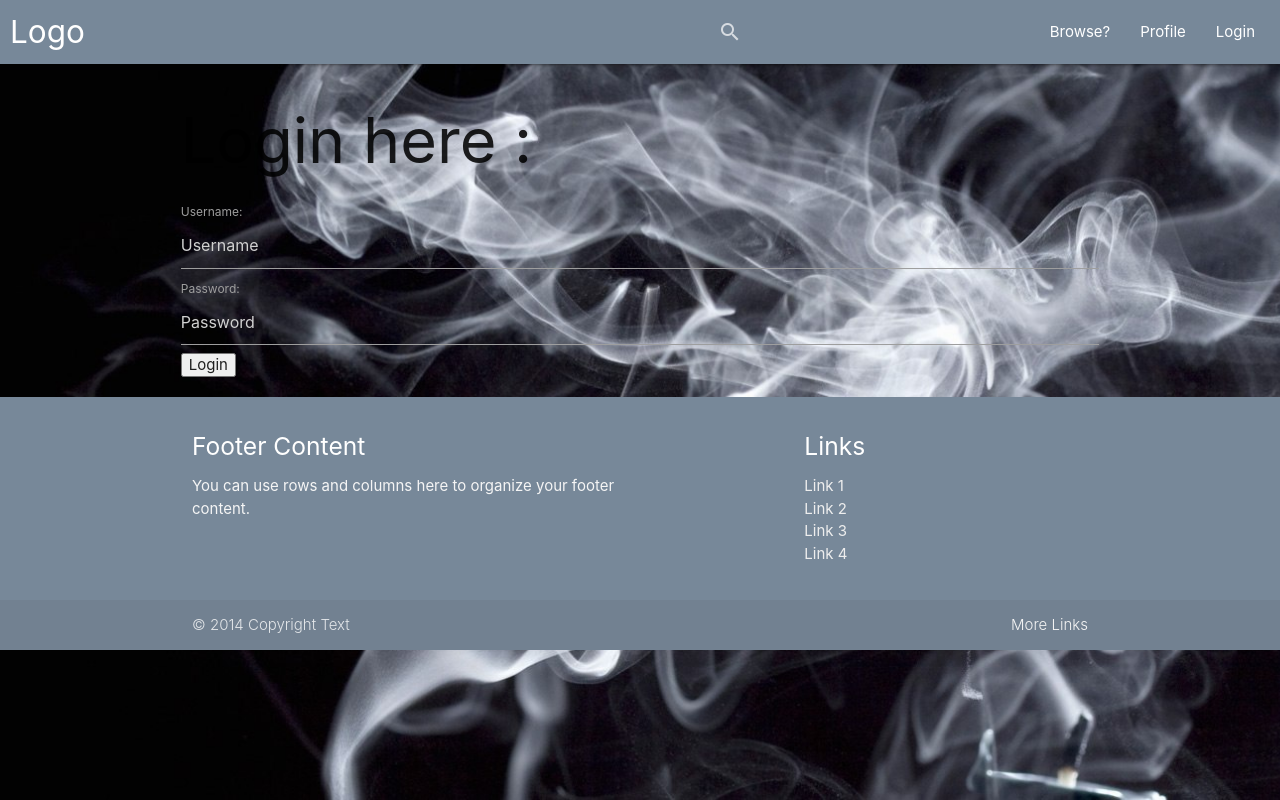
After one commit to ravella2/vapyr, a Django app: page /user_login in a window 1280 px wide. The commit adds this page. Run offline with Django 3.2, Linux system fonts and the light colour scheme; some libraries are stand-ins or nearby versions.

Commit message:
added user login

```diff
--- a/vapyr/settings.py
+++ b/vapyr/settings.py
@@ -17,6 +17,9 @@ BASE_DIR = os.path.dirname(os.path.dirname(os.path.abspath(__file__)))
 TEMPLATE_DIR = os.path.join(BASE_DIR,'vapyr_app/templates')
 STATIC_DIR = os.path.join(BASE_DIR,'vapyr_app/static')
 MEDIA_DIR = os.path.join(BASE_DIR,'vapyr_app/media')
+TEMPLATE_DIR = os.path.join(BASE_DIR,'auth_app/templates')
+STATIC_DIR = os.path.join(BASE_DIR,'auth_app/static')
+MEDIA_DIR = os.path.join(BASE_DIR,'auth_app/media')
 
 # Quick-start development settings - unsuitable for production
 # See https://docs.djangoproject.com/en/2.0/howto/deployment/checklist/
@@ -124,5 +127,6 @@ STATIC_URL = '/static/'
 STATICFILES_DIRS = [STATIC_DIR,]
 MEDIA_ROOT = MEDIA_DIR
 MEDIA_URL = '/media/'
-
+LOGIN_URL = '/vapyr_app/user_login/'
+LOGOUT_URL = '/vapyr_app/user_logout/'
 CORS_ORIGIN_ALLOW_ALL = True
--- a/vapyr_app/templates/vapyr_app/index.html
+++ b/vapyr_app/templates/vapyr_app/index.html
@@ -37,6 +37,11 @@
                 <ul class="right">
                     <li><a href="#">Browse?</a></li>
                     <li><a href="user/{{user}}">Profile</a></li>
+                    {% if user.is_authenticated %}
+                    <li><a href="{% url 'user_logout' %}">Logout</a></li>
+                    {% else %}
+                    <li><a class="navbar-link" href="{% url 'user_login' %}">Login</a></li>
+                {% endif %}
                 </ul>
             </div>
         </nav>
--- /dev/null
+++ b/vapyr_app/templates/vapyr_app/login.html
@@ -0,0 +1,17 @@
+{% extends 'vapyr_app/index.html' %}
+{% block content %}
+<div class="container">
+    <div class="row">
+    <h1>Login here :</h1>
+        <form method="post" action="{% url 'user_login' %}">
+        {% csrf_token %}
+        {# A more "HTML" way of creating the login form#}
+        <label for="username">Username:</label>
+        <input type="text" name="username" placeholder="Username">
+        <label for="password">Password:</label>
+        <input type="password" name="password" placeholder="Password">
+        <input type="submit" name="" value="Login">
+        </form>
+    </div>
+    </div>
+{% endblock %}
--- a/vapyr_app/urls.py
+++ b/vapyr_app/urls.py
@@ -4,5 +4,8 @@ from . import views
 
 urlpatterns = [
     path('', views.index, name='index'),
-    path('user/<username>/', views.show, name='show')
+    path('user/<username>/', views.show, name='show'),
+    path('user_login', views.user_login, name='user_login'),
+    path('logout', views.user_logout, name='user_logout'),
+    path('special',views.special, name='special'),
 ]
--- a/vapyr_app/views.py
+++ b/vapyr_app/views.py
@@ -1,7 +1,11 @@
 from django.shortcuts import render, redirect
 from .models import Game, UserProfile, JoinTable
+from vapyr_app.forms import UserForm, UserProfileForm
 from django.contrib.auth.models import User
 import requests
+from django.http import HttpResponse, HttpResponseRedirect
+from django.contrib.auth.decorators import login_required
+from django.contrib.auth import authenticate, login, logout
 
 # Create your views here.
 
@@ -13,3 +17,50 @@ def show(request, username):
     profile = UserProfile.objects.get(user_id=user)
     games = JoinTable.objects.filter(userKey=profile)
     return render(request, 'vapyr_app/profile.html', {'user':user, 'games':games, 'profile':profile})
+@login_required
+def special(request):
+    return HttpResponse("You are logged in !")
+@login_required
+def user_logout(request):
+    logout(request)
+    return redirect('index')
+
+def register(request):
+    registered = False
+    if request.method == 'POST':
+        user_form = UserForm(data=request.POST)
+        profile_form = UserProfileForm(data=request.POST)
+        if user_form.is_valid() and profile_form.is_valid():
+            user = user_form.save()
+            user.set_password(user.password)
+            user.save()
+            profile = profile_form.save(commit=False)
+            profile.user = user
+            if 'profile_pic' in request.FILES:
+                profile.profile_pic = request.FILES['profile_pic']
+            profile.save()
+            registered = True
+        else:
+            print(user_form.errors,profile_form.errors)
+    else:
+        user_form = UserForm()
+        profile_form = UserProfileForm()
+    return render(request, 'vapyr_app/registration.html', {'user_form':user_form,'profile_form':profile_form,'registered':registered})
+
+def user_login(request):
+    if request.method == 'POST':
+        username = request.POST.get('username')
+        password = request.POST.get('password')
+        user = authenticate(username=username, password=password)
+        if user:
+            if user.is_active:
+                login(request,user)
+                return redirect('index')
+            else:
+                return HttpResponse("Your account was inactive.")
+        else:
+            print("Someone tried to login and failed.")
+            print(f'They used username: {username} and password: {password}')
+            return HttpResponse("Invalid login details given")
+    else:
+        return render(request, 'vapyr_app/login.html', {})
```
Also changed, not shown: vapyr_app/forms.py (added, +16 -0 lines), vapyr_app/templates/vapyr_app/registration.html (added, +24 -0 lines).
